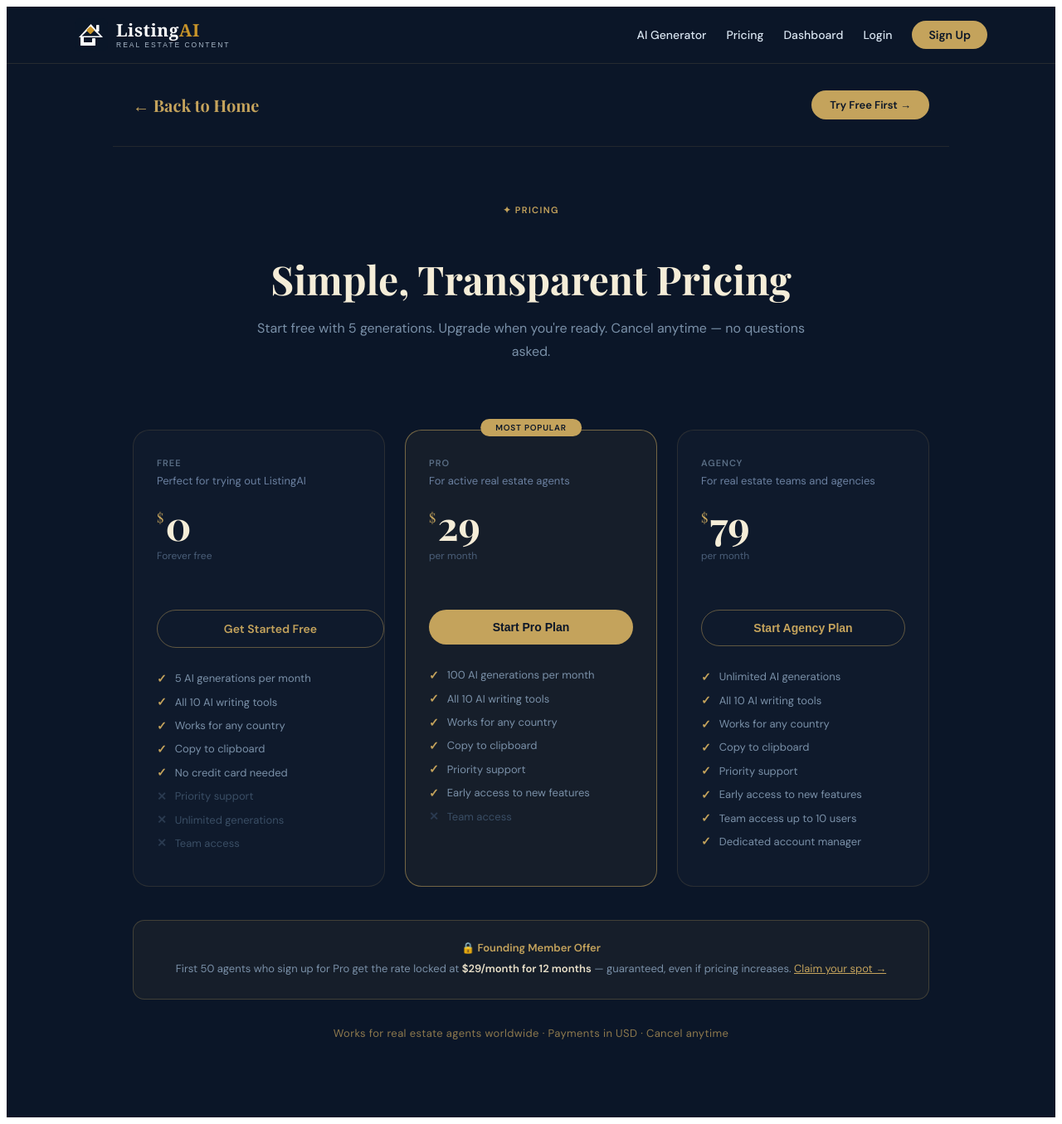
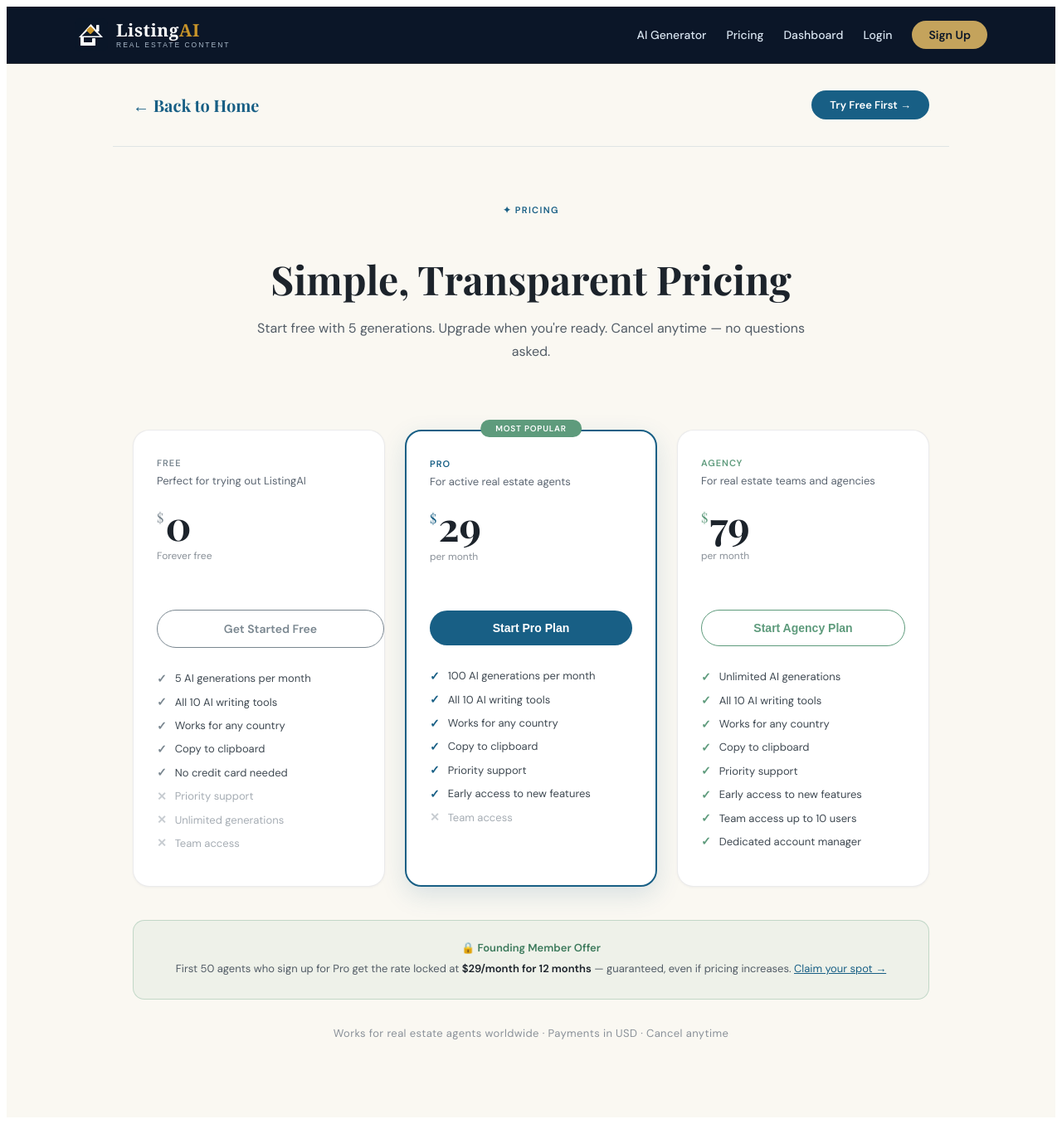
Before and after one commit to khancodewala/listingai, a Next.js app: page /pricing in a window 1280 px wide. Shown: the whole page at 83% size. Built offline with nearby package versions, Linux system fonts and the light colour scheme; no server answers.

Commit message:
Redesign pricing page to light theme and fix 3-column layout

```diff
--- a/app/pricing/page.js
+++ b/app/pricing/page.js
@@ -48,6 +48,7 @@ export default function PricingPage() {
       price: "0",
       period: "Forever free",
       description: "Perfect for trying out ListingAI",
+      accent: "#7A8790",
       features: [
         "5 AI generations per month",
         "All 10 AI writing tools",
@@ -65,6 +66,7 @@ export default function PricingPage() {
       price: "29",
       period: "per month",
       description: "For active real estate agents",
+      accent: "#185F85",
       features: [
         "100 AI generations per month",
         "All 10 AI writing tools",
@@ -83,6 +85,7 @@ export default function PricingPage() {
       price: "79",
       period: "per month",
       description: "For real estate teams and agencies",
+      accent: "#5E9B7C",
       features: [
         "Unlimited AI generations",
         "All 10 AI writing tools",
@@ -103,8 +106,8 @@ export default function PricingPage() {
   return (
     <div style={{
       minHeight: "100vh",
-      background: "#0B1628",
-      color: "#E8DFC8",
+      background: "#FAF8F2",
+      color: "#3A4048",
       fontFamily: "'DM Sans', sans-serif",
     }}>
 
@@ -114,27 +117,29 @@ export default function PricingPage() {
           grid-template-columns: repeat(3, 1fr);
           gap: 1.5rem;
           margin-top: 3rem;
+          align-items: stretch;
         }
         .pricing-card {
-          background: rgba(255,255,255,0.02);
-          border: 1px solid rgba(196,163,92,0.15);
+          background: #FFFFFF;
+          border: 1.5px solid rgba(58,64,72,0.10);
           border-radius: 20px;
           padding: 2rem 1.75rem;
           position: relative;
           display: flex;
           flex-direction: column;
+          box-shadow: 0 1px 3px rgba(58,64,72,0.05);
         }
         .pricing-card.highlighted {
-          background: rgba(196,163,92,0.06);
-          border: 1.5px solid rgba(196,163,92,0.55);
+          border: 2px solid #185F85;
+          box-shadow: 0 10px 30px rgba(24,95,133,0.15);
         }
         .pricing-badge {
           position: absolute;
           top: -14px;
           left: 50%;
           transform: translateX(-50%);
-          background: #C4A35C;
-          color: #0B1628;
+          background: #5E9B7C;
+          color: #FFFFFF;
           font-size: 10px;
           font-weight: 700;
           text-transform: uppercase;
@@ -147,8 +152,8 @@ export default function PricingPage() {
           display: block;
           width: 100%;
           text-align: center;
-          background: #C4A35C;
-          color: #0B1628;
+          background: #185F85;
+          color: #FFFFFF;
           font-size: 14px;
           font-weight: 700;
           padding: 13px;
@@ -166,42 +171,30 @@ export default function PricingPage() {
           width: 100%;
           text-align: center;
           background: transparent;
-          color: #C4A35C;
           font-size: 14px;
           font-weight: 700;
           padding: 13px;
           border-radius: 50px;
-          border: 1px solid rgba(196,163,92,0.45);
           cursor: pointer;
           text-decoration: none;
           margin-bottom: 1.75rem;
           transition: background 0.2s ease;
         }
-        .pricing-btn-secondary:hover { background: rgba(196,163,92,0.08); }
         .pricing-btn-secondary:disabled { opacity: 0.55; cursor: not-allowed; }
-        @media (max-width: 768px) {
+        @media (max-width: 640px) {
           .pricing-grid {
             grid-template-columns: 1fr;
-            gap: 2rem;
+            gap: 1.5rem;
           }
           .pricing-card {
             padding: 1.75rem 1.5rem;
-          }
-        }
-        @media (min-width: 769px) and (max-width: 1024px) {
-          .pricing-grid {
-            grid-template-columns: 1fr;
-            gap: 1.5rem;
-            max-width: 480px;
-            margin-left: auto;
-            margin-right: auto;
           }
         }
       `}</style>
 
       {/* ── HEADER ── */}
       <div style={{
-        borderBottom: "1px solid rgba(196,163,92,0.12)",
+        borderBottom: "1px solid rgba(24,95,133,0.12)",
         padding: "2rem 1.5rem",
         maxWidth: "960px",
         margin: "0 auto",
@@ -214,12 +207,12 @@ export default function PricingPage() {
         <Link href="/" style={{
           fontFamily: "'Playfair Display', Georgia, serif",
           fontSize: "1.25rem", fontWeight: 700,
-          color: "#C4A35C", textDecoration: "none",
+          color: "#185F85", textDecoration: "none",
         }}>
           ← Back to Home
         </Link>
         <Link href="/generate" style={{
-          background: "#C4A35C", color: "#0B1628",
+          background: "#185F85", color: "#FFFFFF",
           fontSize: "13px", fontWeight: 700,
           padding: "9px 22px", borderRadius: "50px",
           textDecoration: "none",
@@ -233,17 +226,17 @@ export default function PricingPage() {
         <div style={{
           display: "inline-block", fontSize: "11px", fontWeight: 700,
           textTransform: "uppercase", letterSpacing: "0.12em",
-          color: "#C4A35C", marginBottom: "1rem",
+          color: "#185F85", marginBottom: "1rem",
         }}>✦ Pricing</div>
         <h1 style={{
           fontFamily: "'Playfair Display', Georgia, serif",
           fontSize: "clamp(2rem, 5vw, 3rem)",
-          fontWeight: 700, color: "#F5EDD8",
+          fontWeight: 700, color: "#1C232B",
           marginBottom: "1rem", lineHeight: 1.2,
         }}>
           Simple, Transparent Pricing
         </h1>
-        <p style={{ fontSize: "16px", color: "#7A90A8", lineHeight: 1.75 }}>
+        <p style={{ fontSize: "16px", color: "#525C66", lineHeight: 1.75 }}>
           Start free with 5 generations. Upgrade when you're ready.
           Cancel anytime — no questions asked.
         </p>
@@ -262,9 +255,9 @@ export default function PricingPage() {
               {/* Plan name + description */}
               <div style={{
                 fontSize: "11px", fontWeight: 700, textTransform: "uppercase",
-                letterSpacing: "0.09em", color: "#5A6E85", marginBottom: "0.4rem",
+                letterSpacing: "0.09em", color: plan.accent, marginBottom: "0.4rem",
               }}>{plan.name}</div>
-              <div style={{ fontSize: "13px", color: "#6B80A0", marginBottom: "1.25rem" }}>
+              <div style={{ fontSize: "13px", color: "#5C6672", marginBottom: "1.25rem" }}>
                 {plan.description}
               </div>
 
@@ -275,24 +268,24 @@ export default function PricingPage() {
               }}>
                 <span style={{
                   fontFamily: "'Playfair Display', Georgia, serif",
-                  fontSize: "1rem", color: "#C4A35C",
+                  fontSize: "1rem", color: plan.accent,
                   marginTop: "8px", lineHeight: 1,
                 }}>$</span>
                 <span style={{
                   fontFamily: "'Playfair Display', Georgia, serif",
                   fontSize: "3rem", fontWeight: 700,
-                  color: "#F5EDD8", lineHeight: 1,
+                  color: "#1C232B", lineHeight: 1,
                 }}>{plan.price}</span>
               </div>
-              <div style={{ fontSize: "12px", color: "#4A5E78", marginBottom: "1.5rem" }}>
+              <div style={{ fontSize: "12px", color: "#8A9199", marginBottom: "1.5rem" }}>
                 {plan.period}
               </div>
 
-              <hr style={{ border: "none", borderTop: "1px solid rgba(196,163,92,0.10)", marginBottom: "1.5rem" }} />
+              <hr style={{ border: "none", borderTop: `1px solid ${plan.accent}30`, marginBottom: "1.5rem" }} />
 
               {/* CTA Button */}
               {plan.planKey === "free" ? (
-                <Link href="/signup" className="pricing-btn-secondary">
+                <Link href="/signup" className="pricing-btn-secondary" style={{ border: `1.5px solid ${plan.accent}`, color: plan.accent }}>
                   {plan.buttonText}
                 </Link>
               ) : (
@@ -300,6 +293,7 @@ export default function PricingPage() {
                   onClick={() => handleUpgrade(plan.planKey)}
                   disabled={loading === plan.planKey}
                   className={plan.highlighted ? "pricing-btn-primary" : "pricing-btn-secondary"}
+                  style={plan.highlighted ? {} : { border: `1.5px solid ${plan.accent}`, color: plan.accent }}
                 >
                   {loading === plan.planKey ? "Redirecting..." : plan.buttonText}
                 </button>
@@ -312,8 +306,8 @@ export default function PricingPage() {
                     display: "flex", alignItems: "center",
                     gap: "10px", marginBottom: "0.65rem",
                   }}>
-                    <span style={{ color: "#C4A35C", fontWeight: 700, fontSize: "14px", flexShrink: 0 }}>✓</span>
-                    <span style={{ fontSize: "13px", color: "#7A90A8" }}>{feature}</span>
+                    <span style={{ color: plan.accent, fontWeight: 700, fontSize: "14px", flexShrink: 0 }}>✓</span>
+                    <span style={{ fontSize: "13px", color: "#3F4952" }}>{feature}</span>
                   </div>
                 ))}
                 {plan.notIncluded.map((feature) => (
@@ -321,8 +315,8 @@ export default function PricingPage() {
                     display: "flex", alignItems: "center",
                     gap: "10px", marginBottom: "0.65rem",
                   }}>
-                    <span style={{ color: "#2A3A50", fontWeight: 700, fontSize: "14px", flexShrink: 0 }}>✕</span>
-                    <span style={{ fontSize: "13px", color: "#3A4E65" }}>{feature}</span>
+                    <span style={{ color: "#C7CCD1", fontWeight: 700, fontSize: "14px", flexShrink: 0 }}>✕</span>
+                    <span style={{ fontSize: "13px", color: "#A6ADB4" }}>{feature}</span>
                   </div>
                 ))}
               </div>
@@ -334,27 +328,27 @@ export default function PricingPage() {
         {/* ── FOUNDING MEMBER NOTICE ── */}
         <div style={{
           marginTop: "2.5rem",
-          background: "rgba(196,163,92,0.06)",
-          border: "1px solid rgba(196,163,92,0.25)",
+          background: "rgba(94,155,124,0.07)",
+          border: "1px solid rgba(94,155,124,0.30)",
           borderRadius: "14px",
           padding: "1.5rem 2rem",
           textAlign: "center",
         }}>
-          <div style={{ fontSize: "13px", color: "#C4A35C", fontWeight: 700, marginBottom: "0.4rem" }}>
+          <div style={{ fontSize: "13px", color: "#3D7A5C", fontWeight: 700, marginBottom: "0.4rem" }}>
             🔒 Founding Member Offer
           </div>
-          <div style={{ fontSize: "13px", color: "#7A90A8", lineHeight: 1.75 }}>
+          <div style={{ fontSize: "13px", color: "#525C66", lineHeight: 1.75 }}>
             {"First 50 agents who sign up for Pro get the rate locked at "}
-            <strong style={{ color: "#E8DFC8" }}>$29/month for 12 months</strong>
+            <strong style={{ color: "#1C232B" }}>$29/month for 12 months</strong>
             {" — guaranteed, even if pricing increases. "}
-            <Link href="/signup" style={{ color: "#C4A35C", textDecoration: "underline" }}>Claim your spot →</Link>
+            <Link href="/signup" style={{ color: "#185F85", textDecoration: "underline" }}>Claim your spot →</Link>
           </div>
         </div>
 
         {/* ── FOOTER NOTE ── */}
         <p style={{
           textAlign: "center", fontSize: "13px",
-          color: "rgba(196,163,92,0.70)", marginTop: "2rem",
+          color: "#8A9199", marginTop: "2rem",
           letterSpacing: "0.03em",
         }}>
           Works for real estate agents worldwide · Payments in USD · Cancel anytime
```
